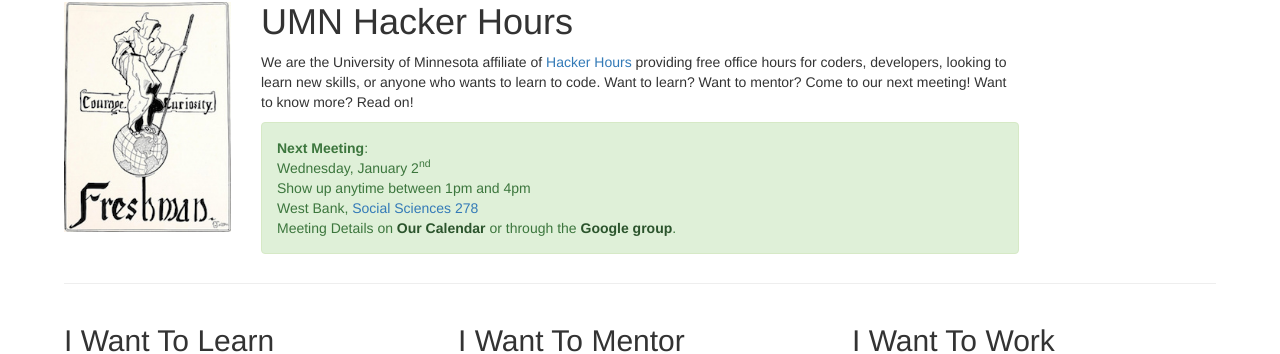
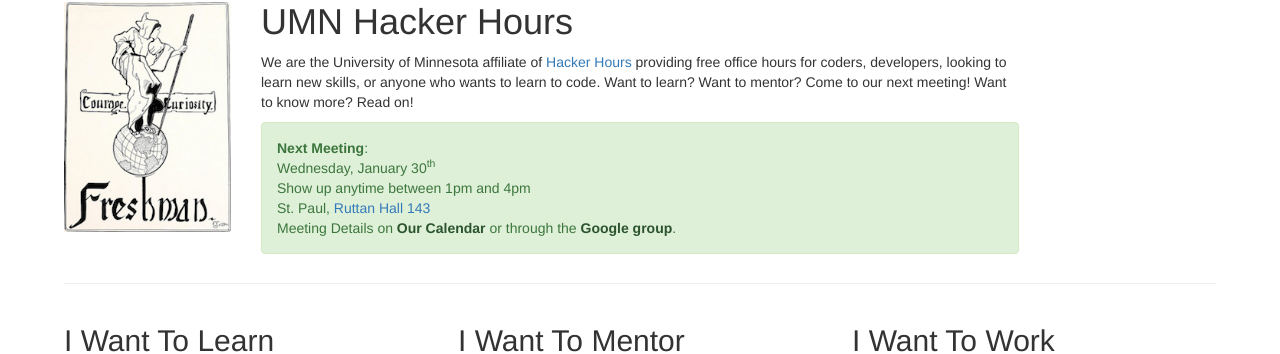
Before and after one commit to umnhackerhours/umnhackerhours.github.io, a Jekyll site: the page built from index.markdown, in a window 1280 px wide. Shown: the part 154-508 px from the top of the page. Built offline with Jekyll 4.4.1, drawn with Linux system fonts in a browser that asks for light colours.

Commit message:
Update rooms for new semester

```diff
--- a/index.markdown
+++ b/index.markdown
@@ -13,11 +13,11 @@ description: Home
       <div class="alert alert-success" role="alert">
         <a class="anchor" id="next_meeting"></a>
         <strong>Next Meeting</strong>:<br />
-        Wednesday, January 2<sup>nd</sup><br />
+        Wednesday, January 30<sup>th</sup><br />
         Show up anytime between 1pm and 4pm<br />
-        <!-- East Bank, <a href="https://roomsearch.umn.edu/roomsearch/#/rooms/b0b85352-6f5d-4165-9361-39bc6d32adc2">Civil Engineering 213</a><br /> -->
-        West Bank, <a href="https://roomsearch.umn.edu/roomsearch/#/rooms/8eb3e115-93bc-4173-b680-30f200e00cf0">Social Sciences 278</a><br />
-        <!-- St. Paul, <a href="https://roomsearch.umn.edu/roomsearch/#/rooms/236c88ec-0616-496e-bdfa-7d3b96ee9e33">Borlaug Hall 365</a><br /> -->
+        <!-- East Bank, <a href="https://roomsearch.umn.edu/roomsearch/#/rooms/0e3d86be-bec7-4de5-8144-f06c876af97a">Mechanical Engineering 221</a><br /> -->
+        <!-- West Bank, <a href="https://roomsearch.umn.edu/roomsearch/#/rooms/82ef3ed9-7bca-489f-8536-b21f972c9f03">Blegen Hall 435</a><br /> -->
+        St. Paul, <a href="https://roomsearch.umn.edu/roomsearch/#/0d1d7ae4-93a6-4160-b72f-9a644537bb98">Ruttan Hall 143</a><br />
 
         Meeting Details on <a class="alert-link" href="https://www.google.com/calendar/embed?src=umn.edu_ii9odmho4m63bsq19879mu0iis%40group.calendar.google.com&ctz=America/Chicago">Our Calendar</a> or through the <a class="alert-link" href='https://groups.google.com/a/umn.edu/d/hackerhours'>Google group</a>.
       </div>
```
